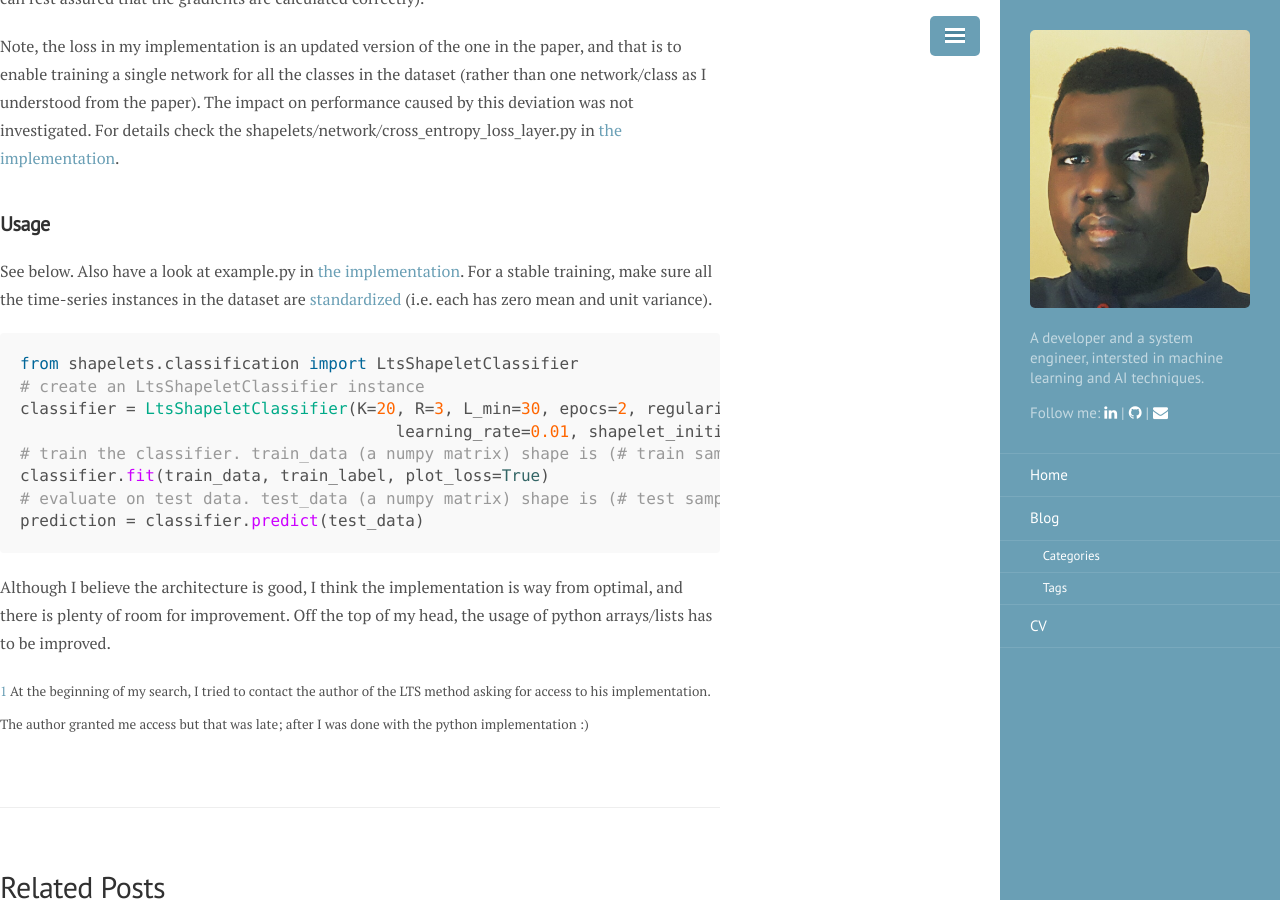
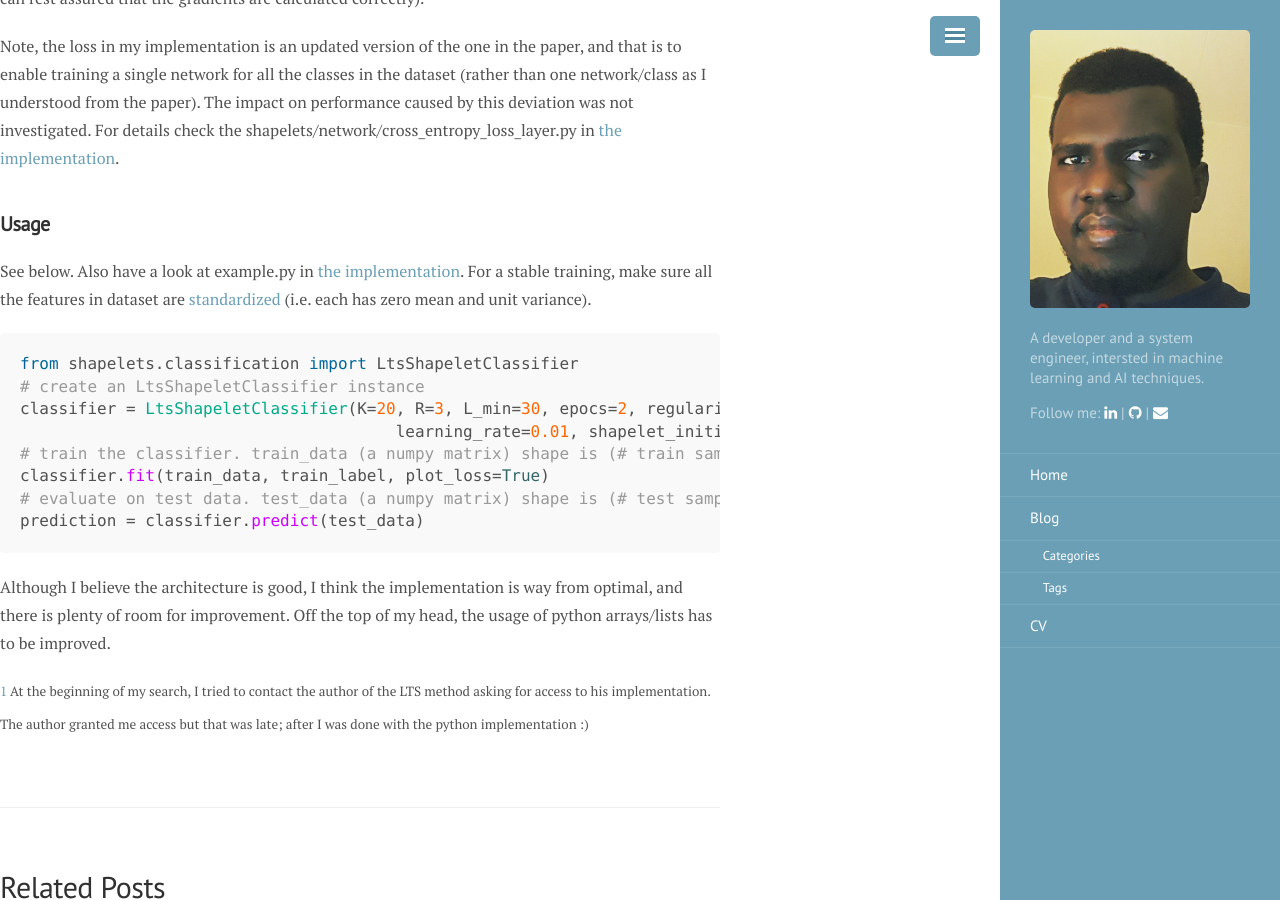
Before and after one commit to mohaseeb/mohaseeb.github.io, a Jekyll site: the page built from _posts/2016-07-12-shaplets-python.md, in a window 1280 px wide and 900 px high, scrolled down 1240 px. Built offline with Jekyll 4.4.1, drawn with Linux system fonts in a browser that asks for light colours; nearby versions of some CDN libraries; comment, search, counter and statistics services are not loaded.

Commit message:
Update 2016-07-12-shaplets-python.md

````diff
--- a/_posts/2016-07-12-shaplets-python.md
+++ b/_posts/2016-07-12-shaplets-python.md
@@ -18,7 +18,7 @@ This implementation I did, [found here](https://github.com/mohaseeb/shaplets-pyt
 Note, the loss in my implementation is an updated version of the one in the paper, and that is to enable training a single network for all the classes in the dataset (rather than one network/class as I understood from the paper). The impact on performance caused by this deviation was not investigated. For details check the shapelets/network/cross_entropy_loss_layer.py in [the implementation](https://github.com/mohaseeb/shaplets-python).
 
 ## Usage ##
-See below. Also have a look at example.py in [the implementation](https://github.com/mohaseeb/shaplets-python). For a stable training, make sure all the time-series instances in the dataset are [standardized](https://en.wikipedia.org/wiki/Feature_scaling#Standardization) (i.e. each has zero mean and unit variance).
+See below. Also have a look at example.py in [the implementation](https://github.com/mohaseeb/shaplets-python). For a stable training, make sure all the features in dataset are [standardized](https://en.wikipedia.org/wiki/Feature_scaling#Standardization) (i.e. each has zero mean and unit variance).
 
 ```python
 from shapelets.classification import LtsShapeletClassifier
````
